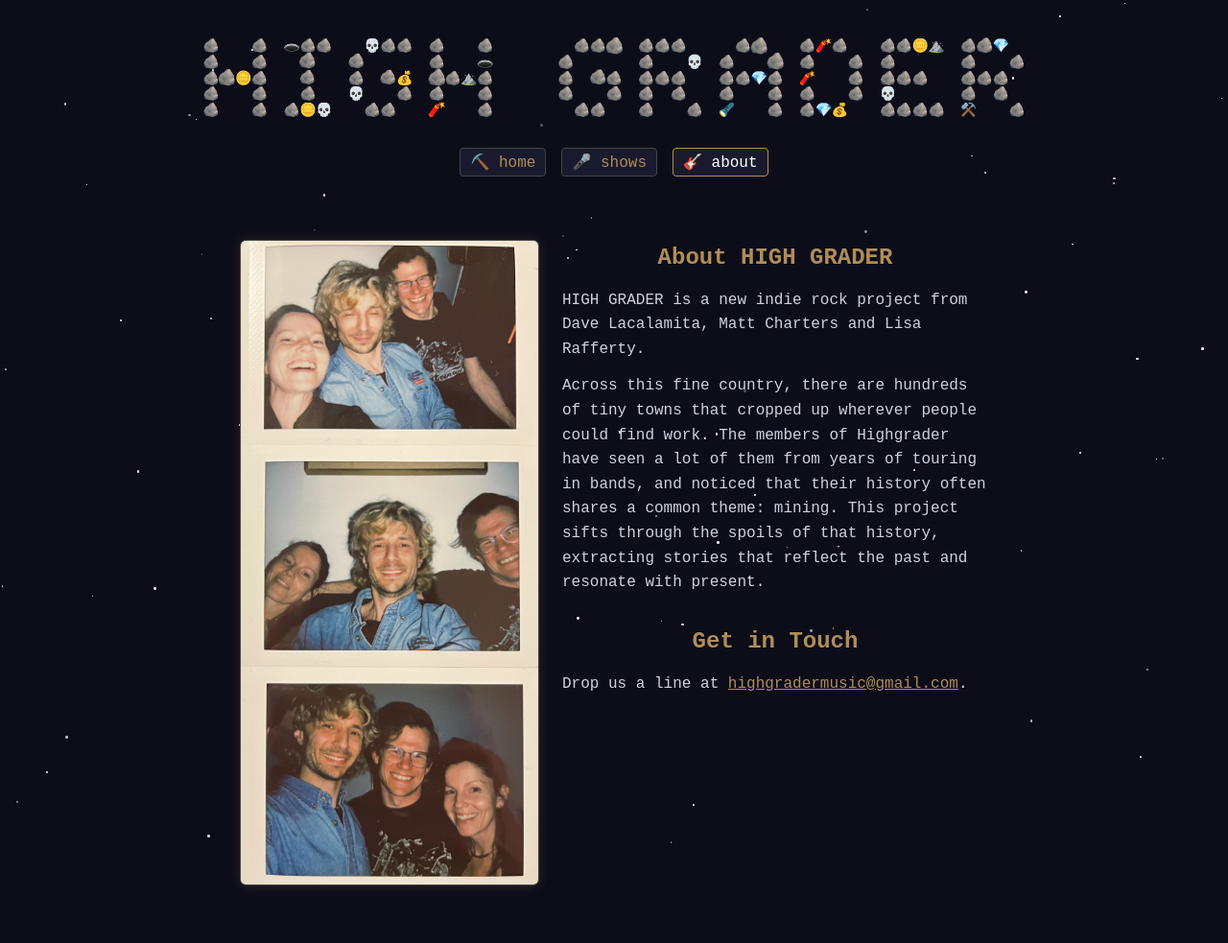
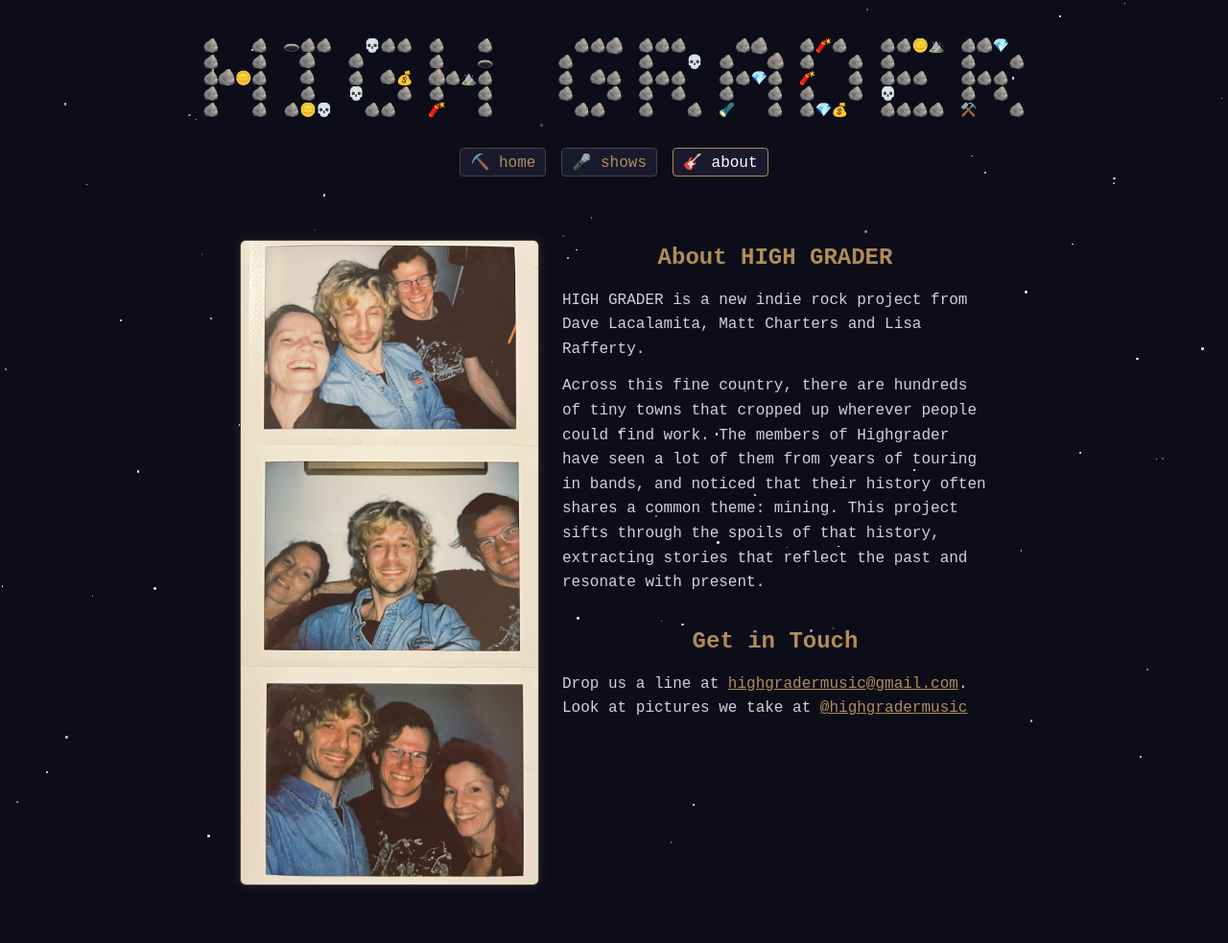
Before and after one commit to mcharters/highgrader, a Jekyll site: the page built from about.md, in a window 1280 px wide. Shown: the whole page at 96% size. Built offline with Jekyll 4.4.1, drawn with Linux system fonts in a browser that asks for light colours.

Commit message:
Add IG url

```diff
--- a/about.md
+++ b/about.md
@@ -18,6 +18,7 @@ Across this fine country, there are hundreds of tiny towns that cropped up where
 ## Get in Touch
 
 Drop us a line at [highgradermusic@gmail.com](mailto:band@highgradermusic@gmail.com).
+Look at pictures we take at [@highgradermusic](https://instagram.com/highgradermusic)
 
 </div>
 </div>
```
